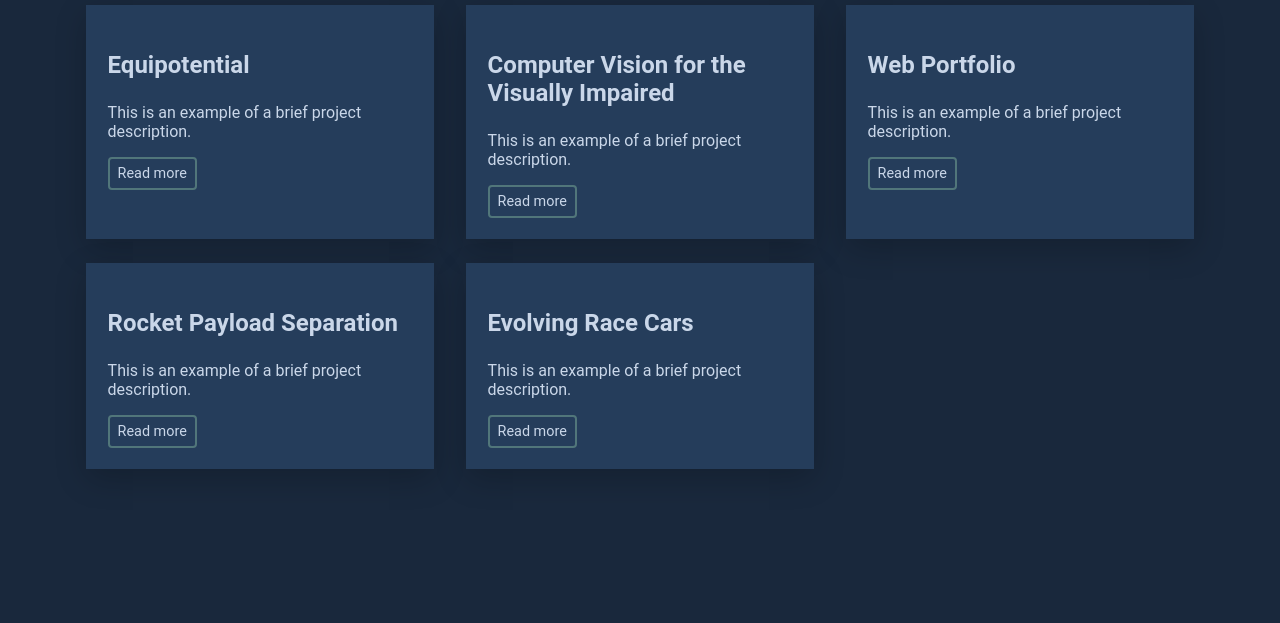
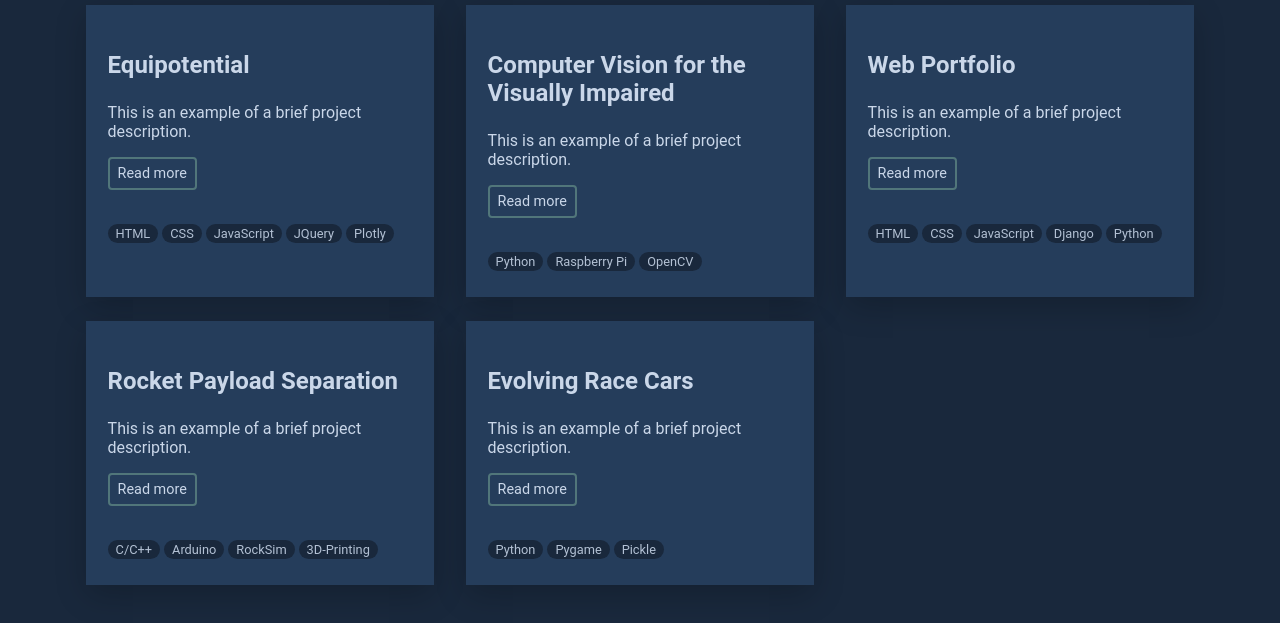
Before and after one commit to hRyoma/hRyoma.github.io, a plain HTML site: page portfolio/index.html in a window 1280 px wide. Shown: the part 241-864 px from the top of the page. Before the commit the page ends 800 px from the top, so only its background shows below. Drawn offline with Linux system fonts and the light colour scheme.

Commit message:
Added tags to portfolio cards

```diff
--- a/css/portfolio/index.css
+++ b/css/portfolio/index.css
@@ -26,6 +26,7 @@
     border: 2px solid var(--c-primary-3);
     border-radius: 4px;
     padding: 6px 8px;
+    margin-bottom: 30px;
     cursor: pointer;
     transition: all 0.2s ease-in-out;
 }
@@ -34,3 +35,22 @@
     color: var(--c-accent);
     border-color: var(--c-accent);
 }
+
+.tags {
+    display: inline;
+    padding: 0;
+    -webkit-padding-start: 0;
+}
+
+.tags li {
+    color: var(--c-secondary-text);
+    font-size: 0.8rem;
+    list-style-type: none;
+    line-height: 1.75rem;
+    white-space: nowrap;
+    background-color: var(--c-primary-1);
+    border: none;
+    border-radius: 10px;
+    padding: 2px 8px;
+    display: inline;
+}
--- a/portfolio/index.html
+++ b/portfolio/index.html
@@ -53,41 +53,77 @@
         </div>
         <div class="container">
             <div class="grid">
+
                 <div class="card">
                     <p class="title">Equipotential</p>
                     <p class="description">This is an example of a brief project description.</p>
                     <form method="post" action="equipotential.html">
                         <button type="submit">Read more</button>
                     </form>
+                    <ul class="tags">
+                        <li>HTML</li>
+                        <li>CSS</li>
+                        <li>JavaScript</li>
+                        <li>JQuery</li>
+                        <li>Plotly</li>
+                    </ul>
                 </div>
+
                 <div class="card">
                     <p class="title">Computer Vision for the Visually Impaired</p>
                     <p class="description">This is an example of a brief project description.</p>
                     <form method="post" action="computer-vision.html">
                         <button type="submit">Read more</button>
                     </form>
+                    <ul class="tags">
+                        <li>Python</li>
+                        <li>Raspberry Pi</li>
+                        <li>OpenCV</li>
+                    </ul>
                 </div>
+
                 <div class="card">
                     <p class="title">Web Portfolio</p>
                     <p class="description">This is an example of a brief project description.</p>
                     <form method="post" action="web-portfolio.html">
                         <button type="submit">Read more</button>
                     </form>
+                    <ul class="tags">
+                        <li>HTML</li>
+                        <li>CSS</li>
+                        <li>JavaScript</li>
+                        <li>Django</li>
+                        <li>Python</li>
+                    </ul>
                 </div>
+
                 <div class="card">
                     <p class="title">Rocket Payload Separation</p>
                     <p class="description">This is an example of a brief project description.</p>
                     <form method="post" action="rocket-payload-separation.html">
                         <button type="submit">Read more</button>
                     </form>
+                    <ul class="tags">
+                        <li>C/C++</li>
+                        <li>Arduino</li>
+                        <li>RockSim</li>
+                        <li>3D-Printing</li>
+                    </ul>
                 </div>
+
                 <div class="card">
                     <p class="title">Evolving Race Cars</p>
                     <p class="description">This is an example of a brief project description.</p>
                     <form method="post" action="evolving-race-cars.html">
                         <button type="submit">Read more</button>
                     </form>
+                    <ul class="tags">
+                        <li>Python</li>
+                        <li>Pygame</li>
+                        <li>Pickle</li>
+                    </ul>
                 </div>
+
             </div>
         </div>
     </section>
```
Also changed, not shown: portfolio/equipotential.html (+1 -1 lines), portfolio/evolving-race-cars.html (+1 -2 lines), portfolio/web-portfolio.html (+2 -0 lines).
